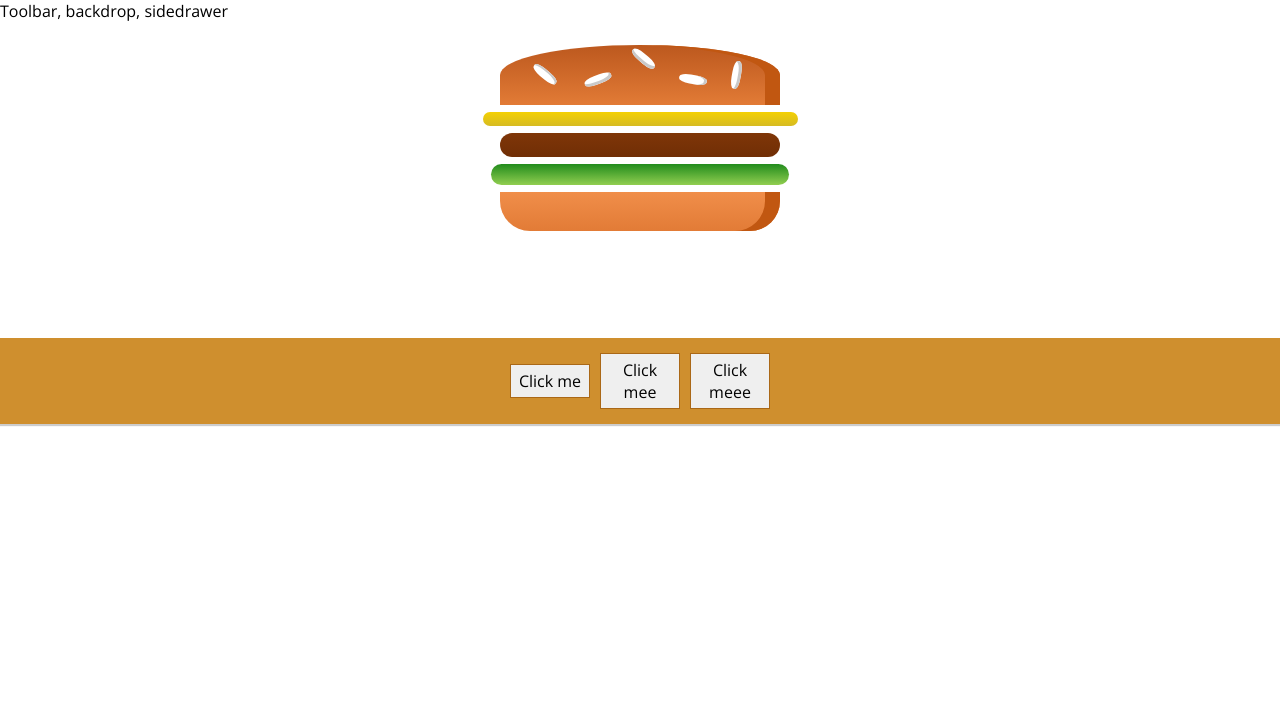
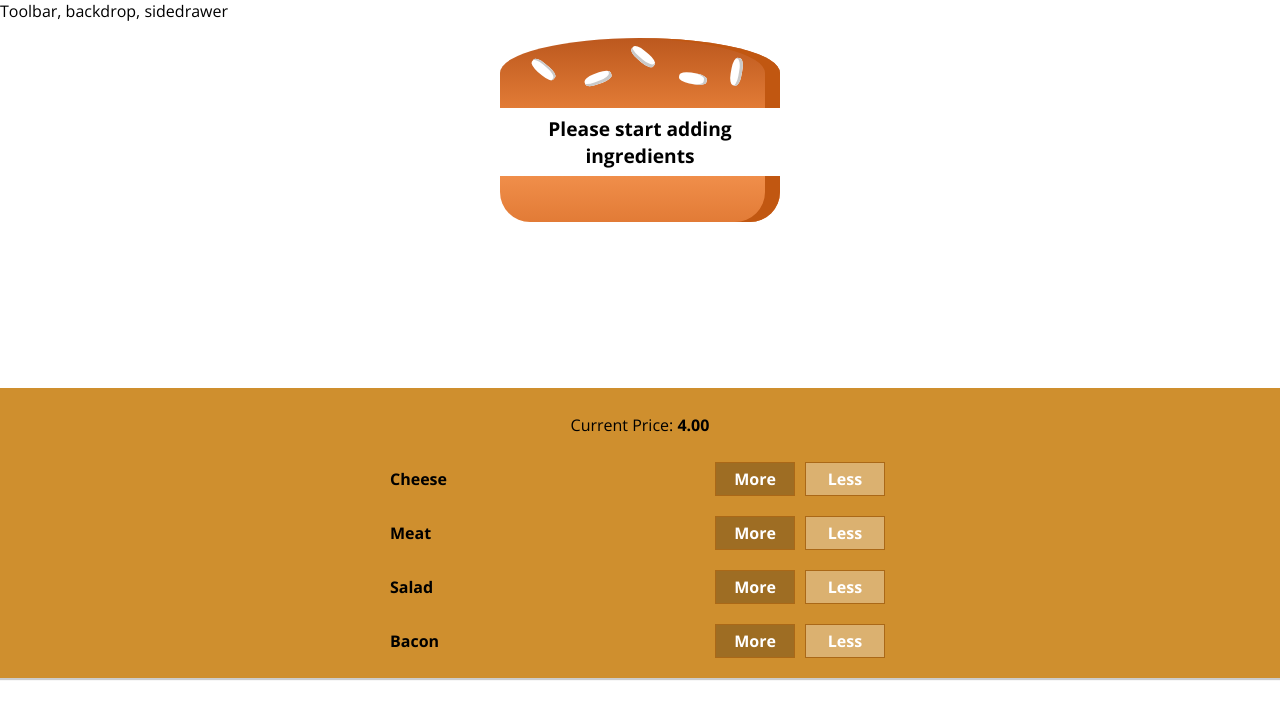
Before and after one commit to RobertPurcea/Builder, a React (Create React App) app: page / in a window 1280 px wide. Shown: the top 718 px of the page. Built offline with nearby package versions, Linux system fonts and the light colour scheme.

Commit message:
Price added. Order button next

```diff
--- a/src/components/Burger/Controls/BuildControl.js
+++ b/src/components/Burger/Controls/BuildControl.js
@@ -1,29 +1,70 @@
 import React from 'react';
 import styled from 'styled-components';
+
+import { capitalize } from '../../../util/util';
 
 const Wrapper = styled.div`
 	display: flex;
 	justify-content: space-between;
 	align-items: center;
 	margin: 5px 0;
+	width: 50%;
+	margin: auto;
+	max-width: 500px;
+	min-width: 300px;
+	font-weight: bold;
 `;
 
+const ButtonWrapper = styled.div`
+	display: flex;
+	justify-content: space-between;
+	align-items: center;
+	margin: 5px 0;
+`;
+
+const Ingredient = styled.p``;
+
 const Button = styled.button`
+	color: white;
 	display: block;
 	font: inherit;
 	padding: 5px;
 	margin: 0 5px;
 	width: 80px;
 	border: 1px solid #AA6817;
-	cursor: pointer;
+	cursor: ${
+		({ disabled }) => disabled ? 'not-allowed' : 'pointer'
+	};
 	outline: none;
+	background-color: ${
+		({ type }) => {
+			switch(type) {
+				case 'less':
+					return '#dbb170'
+				case 'more':
+					return '#9e6d23'
+				default:
+					return 'grey'
+			}
+		}
+	}
 `;
 
-const BuildControl = (props) => (
+const BuildControl = ({
+	ingredientName,
+	lessIngredientHandler,
+	moreIngredientHandler,
+	disabled
+}) => (
 	<Wrapper>
-		<Button>Click me</Button>
-		<Button>Click mee</Button>
-		<Button>Click meee</Button>
+		<Ingredient>{ capitalize(ingredientName) }</Ingredient>
+		<ButtonWrapper>
+			<Button type='more' onClick={() => moreIngredientHandler(ingredientName)}>More</Button>
+			<Button
+				type='less'
+				disabled={disabled}
+				onClick={() => lessIngredientHandler(ingredientName)}>Less</Button>
+		</ButtonWrapper>
 	</Wrapper>
 );
 
--- a/src/components/Burger/Controls/BuildControls.js
+++ b/src/components/Burger/Controls/BuildControls.js
@@ -10,14 +10,24 @@ const Wrapper = styled.div`
 	flex-flow: column;
 	align-items: center;
 	box-shadow: 0 2px 1px #ccc;
+
 	margin: auto;
 	padding: 10px 0;
 `;
 
-const BuildControls = (props) => {
+const BuildControls = ({ ingredients, removeIngredient, addIngredient, price }) => {
+	const controlComponents = Object.keys(ingredients).map(ingredientName => (
+		<BuildControl
+			ingredientName={ingredientName}
+			lessIngredientHandler={removeIngredient}
+			moreIngredientHandler={addIngredient}
+			disabled={ingredients[ingredientName] === 0} />
+	));
+
 	return (
 		<Wrapper>
-			<BuildControl />
+			<p>Current Price: <strong>{price.toFixed(2)}</strong></p>
+			{ controlComponents }
 		</Wrapper>
 	);
 }
--- a/src/components/Burger/Preview/BurgerPreview.js
+++ b/src/components/Burger/Preview/BurgerPreview.js
@@ -4,18 +4,22 @@ import styled from 'styled-components';
 import BurgerIngredient from './BurgerIngredient';
 
 const BurgerWrapper = styled.div`
-	width: 100%;
+	width: 70%;
 	margin: auto;
-	height: 250px;
-	overflow: scroll;
+	height: 300px;
 	text-align: center;
 	font-weight: bold;
 	font-size: 1.2rem;
 
 	@media (min-width: 500px) and (min-height: 400px) {
 		width: 350px;
-		height: 300px;
+		height: 350px;
 	}
+`;
+
+const NoIngredientsMessage = styled.p`
+	width: 80%;
+	margin: auto;
 `;
 
 const BurgerPreview = ({ ingredients }) => {
@@ -38,7 +42,11 @@ const BurgerPreview = ({ ingredients }) => {
 	return (
 		<BurgerWrapper>
 			<BurgerIngredient type='bread-top' />
-			{ingredientComponents.length ? ingredientComponents : <p>Please start adding ingredients</p>}
+			{
+				ingredientComponents.length
+					? ingredientComponents
+					: <NoIngredientsMessage>Please start adding ingredients</NoIngredientsMessage>
+			}
 			<BurgerIngredient type='bread-bottom' />
 		</BurgerWrapper>
 	);
--- a/src/containers/BurgerBuilder.js
+++ b/src/containers/BurgerBuilder.js
@@ -4,13 +4,22 @@ import Wrapper from '../hoc/Wrapper';
 import BurgerPreview from '../components/Burger/Preview/BurgerPreview';
 import BuildControls from '../components/Burger/Controls/BuildControls';
 
+const INGREDIENT_PRICE = {
+	cheese: 0.5,
+	meat: 1.2,
+	salad: 0.2,
+	bacon: 0.7
+}
+
 class BurgerBuilder extends Component {
 	state = {
 		ingredients: {
-			cheese: 1,
-			meat: 1,
-			salad: 1
-		}
+			cheese: 0,
+			meat: 0,
+			salad: 0,
+			bacon: 0
+		},
+		totalPrice: 4
 	}
 
 	addIngredient = (ingredientName) => {
@@ -18,17 +27,23 @@ class BurgerBuilder extends Component {
 			ingredients: {
 				...prevState.ingredients,
 				[ingredientName]: prevState.ingredients[ingredientName] + 1
-			}
+			},
+			totalPrice: prevState.totalPrice + INGREDIENT_PRICE[ingredientName]
 		}))
 	}
 
+	removeIngredient = (ingredientName) => {
+		// when an ingredient has 0 instances, prevent removing it further
+		if (this.state.ingredients[ingredientName] === 0) {
+			return;
+		}
 
-	removeIngredient = (ingredientName) => {
 		this.setState(prevState => ({
 			ingredients: {
 				...prevState.ingredients,
 				[ingredientName]: prevState.ingredients[ingredientName] - 1
-			}
+			},
+			totalPrice: prevState.totalPrice - INGREDIENT_PRICE[ingredientName]
 		}))
 	}
 
@@ -36,7 +51,11 @@ class BurgerBuilder extends Component {
 		return (
 			<Wrapper>
 				<BurgerPreview ingredients={this.state.ingredients}/>
-				<BuildControls />
+				<BuildControls
+					ingredients={this.state.ingredients}
+					removeIngredient={this.removeIngredient}
+					addIngredient={this.addIngredient}
+					price={this.state.totalPrice} />
 			</Wrapper>
 		);
 	}
--- a/src/index.js
+++ b/src/index.js
@@ -6,3 +6,5 @@ import registerServiceWorker from './registerServiceWorker';
 
 ReactDOM.render(<App />, document.getElementById('root'));
 registerServiceWorker();
+
+// TODO: put addIngredient and removeIngredient in the same function. 99% of the code is repeated between the 2
--- /dev/null
+++ b/src/util/util.js
@@ -0,0 +1,3 @@
+export function capitalize(string) {
+	return string.charAt(0).toUpperCase() + string.slice(1);
+}
```
